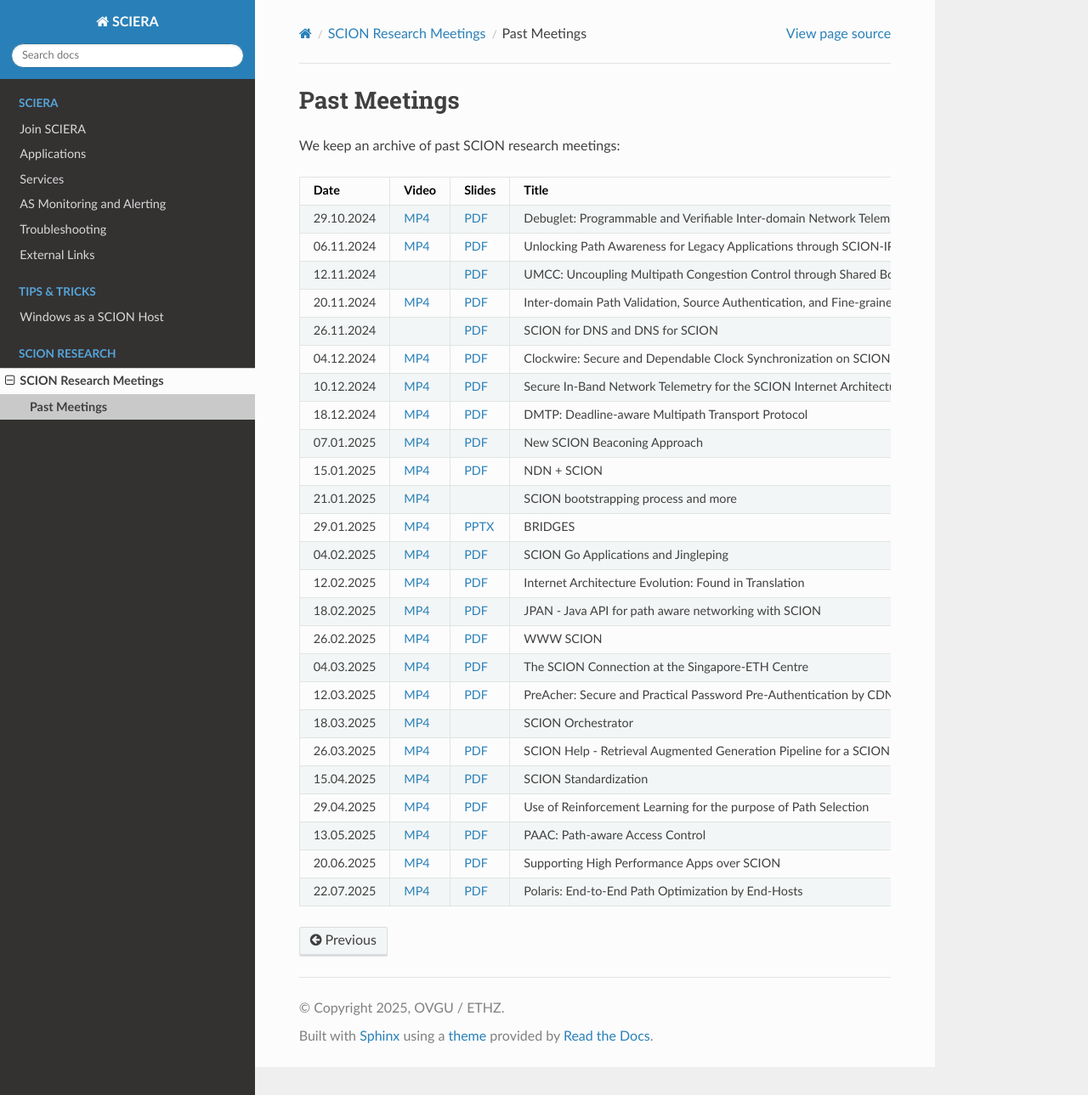
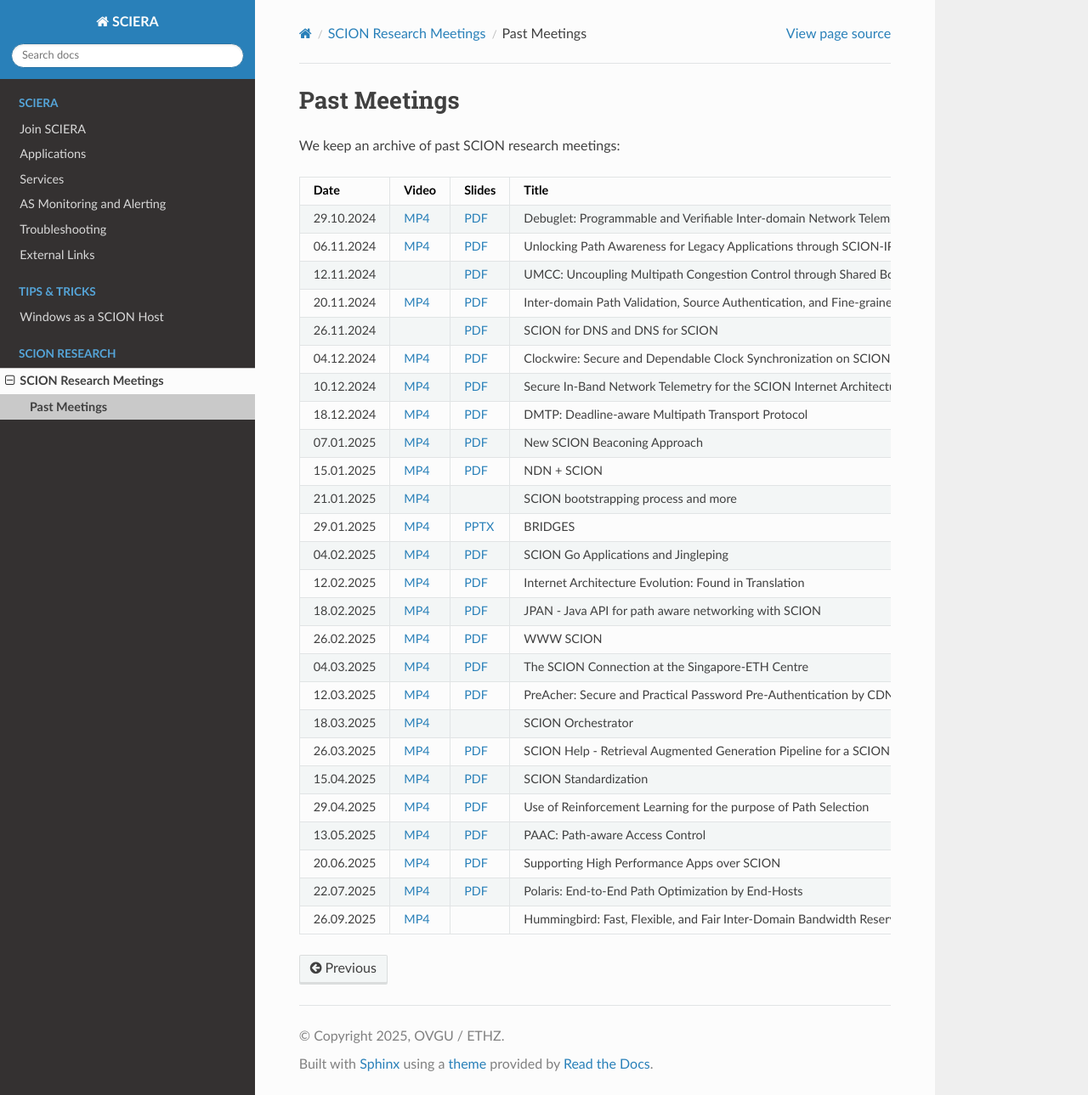
Before and after one commit to netsys-lab/scion-education-network-documentation, a Sphinx documentation site: the page built from docs/source/scion-research/meetings/past.rst, in a window 1280 px wide and 1289 px high. Shown: the whole window at 85% size. Built offline with Sphinx 7.4.7 and the Read the Docs theme 3.1.0, drawn with Linux system fonts in a browser that asks for light colours.

Commit message:
Update past.rst

```diff
--- a/docs/source/scion-research/meetings/past.rst
+++ b/docs/source/scion-research/meetings/past.rst
@@ -165,3 +165,9 @@ We keep an archive of past SCION research meetings:
       - Polaris: End-to-End Path Optimization by End-Hosts
       - Elham Ehsani Moghadam (ETH Zurich)
       -
+    * - 26.09.2025
+      - `MP4 <https://youtu.be/9unwqHEh8Sg>`__
+      -
+      - Hummingbird: Fast, Flexible, and Fair Inter-Domain Bandwidth Reservations
+      - Giacomo Giuliari (Mysten Labs)
+      - `PDF <https://netsec.ethz.ch/publications/papers/Hummingbird-sigcomm2025.pdf>`__
```
